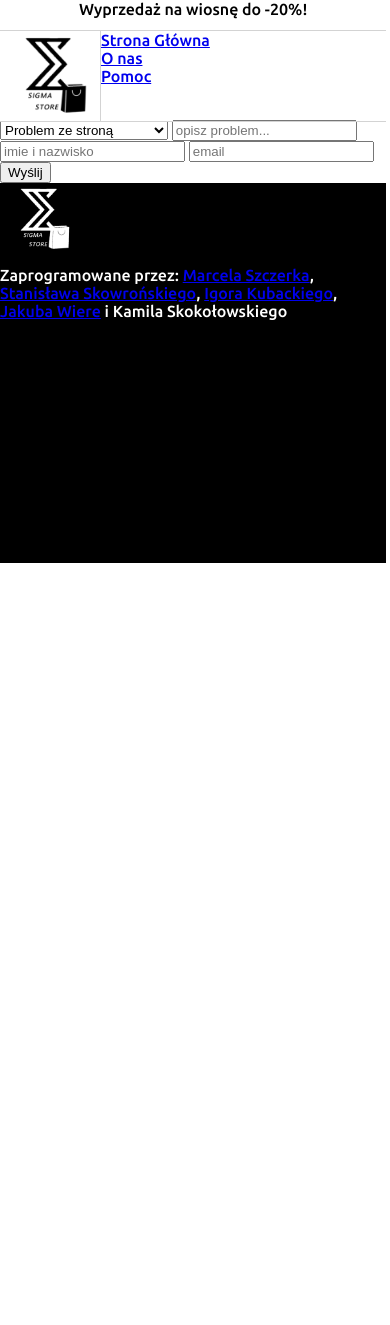
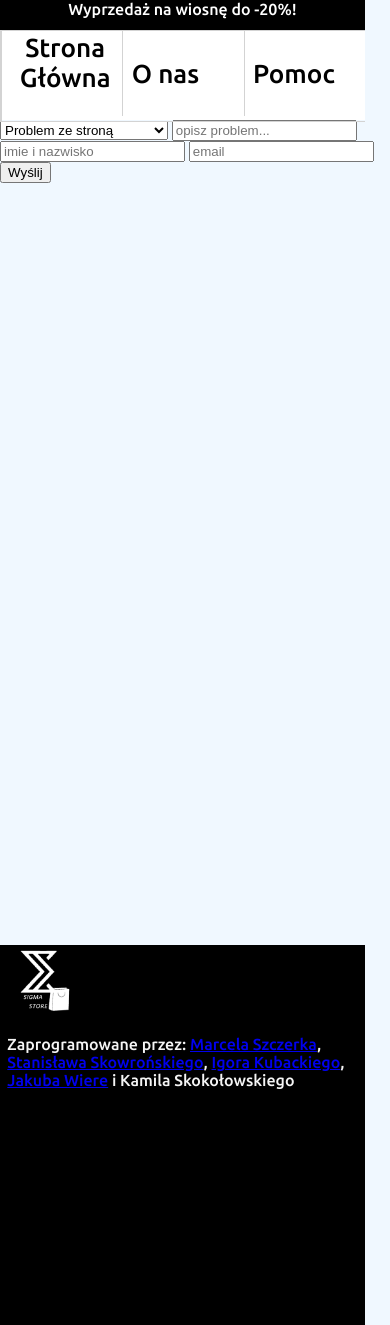
Before and after one commit to Marcel-Szc/ProjektKW, a PHP site: page /help.html in a window 390 px wide. Before the commit the page ends 563 px from the top, so only its background shows below. Run offline with PHP 8.4, Linux system fonts and the light colour scheme.

Commit message:
Update style.css

```diff
--- a/style.css
+++ b/style.css
@@ -1,15 +1,15 @@
 @import url('https://fonts.googleapis.com/css2?family=Ubuntu:ital,wght@0,300;0,400;0,500;0,700;1,300;1,400;1,500;1,700&display=swap');
+
+
+
 body, html {
-    width: 99.05vw;
+
     padding: 0;
     margin: 0;
     font-family: "Ubuntu", sans-serif;
   font-weight: 500;
   font-style: normal;
-}
-#clock{
-    font-size: 20pt;
-    display: flex;
+  background-color: aliceblue;
 }
 nav {
     width: 100%;
@@ -19,12 +19,17 @@ nav {
     position: sticky;
     top:0;
 }
+.main_small {
+    height: 825px;
+}
 .navTop{
     height:25%;
     text-align: center;
+    color: white;
+    background-color: black;
 }
 .main {
-    height: 2500px;
+    height: 4400px;
 }
 footer {
     background-color: black;
@@ -32,36 +37,138 @@ footer {
     height: 380px;
 }
 .mid {
-    height: 100%;
+    height: 570px;
+    display: flex;
+    overflow-x: scroll;
+    margin: 0%;
+    display: flex;
+    flex-direction: row;
+    gap: 10%;
+    background-color: rgba(0, 0, 0, 0.226);
+    padding: 5%;
+}
+.hero {
+    height: 850px;
+    background-image: url(https://admor.co/media/wysiwyg/spring-sale-new-banner-dekstop-pl_2.webp);
+    background-position-x: center;
+    background-size: 100%;
+    background-repeat: no-repeat;
+}
+.bluzKosz{
+    height: 850px;
     width: 100%;
     display: flex;
-    overflow-x: hidden;
 }
-.hero {
-    height: 500px;
+.bluzy {
+width: 50%;
+height: 850px;
+background-image: url(https://admor.co/media/wysiwyg/banner_categories_left-right-static-hoodies.webp);
+background-position-x: center;
+background-size: 100%;
+background-repeat: no-repeat;
 }
-.bluzKosz{
-    height: 500px;
-}
-.kolekcja {
-    height: 500px;
-}
-.accessories {
-    height: 500px;
-}
-.midWrapper {
-    display: flex;
-    height: 500px;
+.koszulki {
+    width: 50%;
+    height: 850px;
+    background-image: url(https://admor.co/media/wysiwyg/banner_categories_left-right-static-tees_1.webp);
+    background-position-x: center;
+    background-size: 100%;
+    background-repeat: no-repeat;
 }
 .menu {
     color: black;
     border-left: 1px solid lightgray;
+    font-size: 150%;
+    display: flex;
+    flex-direction: row;
+    text-align: center;
+
+
+
+
+
+     width: 90%;
+}
+.menu_1 {
+    color: black;
+    border-left: 1px solid lightgray;
+    font-size: 200%;
+    display: flex;
+    flex-direction: row;
+    text-align: center;
+    text-decoration: none;
+
+     width: 90%;
+}
+.menu_2 {
+    color: black;
+    border-left: 1px solid lightgray;
+    font-size: 200%;
+    display: flex;
+    flex-direction: row;
+    text-align: center;
+    text-decoration: none;
+     width: 90%;
+}
+.menu_3 {
+    color: black;
+    border-left: 1px solid lightgray;
+    font-size: 200%;
+    display: flex;
+    flex-direction: row;
+    text-align: center;
+    text-decoration: none;
+     width: 90%;
+}
+.menu_4 {
+    color: black;
+    border-left: 1px solid lightgray;
+    font-size: 200%;
+    display: flex;
+    flex-direction: row;
+    text-align: center;
+    text-decoration: none;
+     width: 90%;
+}
+:hover.menu_1{
+background-color: grey;
+transition-duration: 0.7s;
+}
+:hover.menu_2{
+    background-color: grey;
+    transition-duration: 0.7s;
+    }
+    :hover.menu_3{
+        background-color: grey;
+        transition-duration: 0.7s;
+        }
+        :hover.menu_4{
+            background-color: grey;
+            transition-duration: 0.7s;
+            }
+
+.napis{
+display:  flex;
+text-align: center;
+align-content: center;
+text-decoration: none;
+ margin: 2%;
+ padding-left: 5%;
+}
+:hover.SG{
+background-color: grey;
+}
+
+:hover#Strona_Glowna{
+    transition-duration: 1s;
+background-color:grey;
 }
 .navBottom {
    border-top: 1px solid lightgray;
    border-bottom: 1px solid lightgray;
    display: flex;
    height: 75%;
+   justify-content: space-around;
 }
 article img {
     height: 400px;
@@ -78,3 +185,160 @@ article img {
 b{
     font-size: 20px;
 }
+.znaczki{
+
+        font-family: "Noto Sans Khojki", sans-serif;
+        font-weight: 400;
+        font-style: normal;
+
+
+}
+.info{
+    margin: 2%;
+    color: whitesmoke;
+}
+:hover.link_st{
+    color: aqua;
+    transition-duration: 1s;
+     font-size: larger;
+
+}
+article{
+
+
+
+    border-radius:20px;
+    border: 10px orange solid;
+    background-color: rgb(255, 255, 255);
+
+}
+p{
+    margin: 3%;
+}
+h2{
+    margin-left: 3%;
+}
+#tryb_ciemny{
+    background-color: rgb(53, 54, 66);
+}
+.txt {
+    color: rgb(255, 255, 255);
+    text-align: center;
+    font-size: 50px;
+    margin-top: 550px;
+}
+.kolekcja {
+    background-image: url(https://admor.co/media/wysiwyg/bannerULTRAtypo_1.webp);
+    height: 850px;
+    background-size: 110%;
+    background-position-x: center;
+    background-repeat: no-repeat;
+}
+.accessories {
+    background-image: url(https://admor.co/media/wysiwyg/banner3.webp);
+    height: 850px;
+    background-size: 100%;
+    background-position-x: center;
+    background-repeat: no-repeat;
+}
+.txt1 {
+    opacity: 0%;
+}
+ @media only screen and (max-width: 600px) {
+    .main {
+        height: 3600px;
+    }
+    .hero {
+        background-size: 120%;
+        height: 400px;
+    }
+    .bluzKosz {
+        height: 1200px;
+        flex-direction: column;
+    }
+    .bluzy, .koszulki {
+        width: 100%;
+    }
+    .kolekcja {
+        background-size: 300%;
+    }
+    .txt1 {
+        opacity: 100%;
+        Color: whitesmoke;
+        font-size: 50px;
+        margin-left: 60px;
+        margin-bottom: -14px;
+    }
+    .accessories {
+        background-size: 180%;
+        background-position-x: -350px;
+    }
+    .napis {
+        font-size: 34px;
+    }
+    .menu_2, .menu_3  {
+       display: flex;
+       flex-direction: column;
+       justify-content: center;
+       margin-bottom: 5px;
+       text-align: center;
+    }
+ }
+ @media only screen and (max-width: 451px) {
+    .main {
+        width: 365px;
+        height: 2920px;
+    }
+    nav {
+        width: 365px;
+    }
+    footer {
+        width: 365px;
+    }
+    .hero {
+        height: 270px;
+        background-size: 160%;
+    }
+    .bluzKosz {
+        height: 820px;
+    }
+    .bluzy {
+        height: 410px;
+    }
+    .koszulki {
+        height: 410px;
+    }
+    .kolekcja {
+        background-size: 400%;
+        height: 810px;
+    }
+    .accessories {
+        background-position-x: -260px;
+        background-size: 200%;
+        height: 500px;
+    }
+      .logo {
+        width: 0px;
+        height: 0px;
+        padding: 0px;
+        margin: 0px;
+      }
+      .logo img {
+        width: 0px;
+        height: 0px;
+      }
+      .napis {
+        font-size: 26px;
+      }
+      .menu {
+        width: 100%;
+        height: 100%;
+      }
+      .txt {
+        margin-top: 200px;
+      }
+      .txt1 {
+        text-align: center;
+        margin-left: 8px;
+      }
+ }
```
